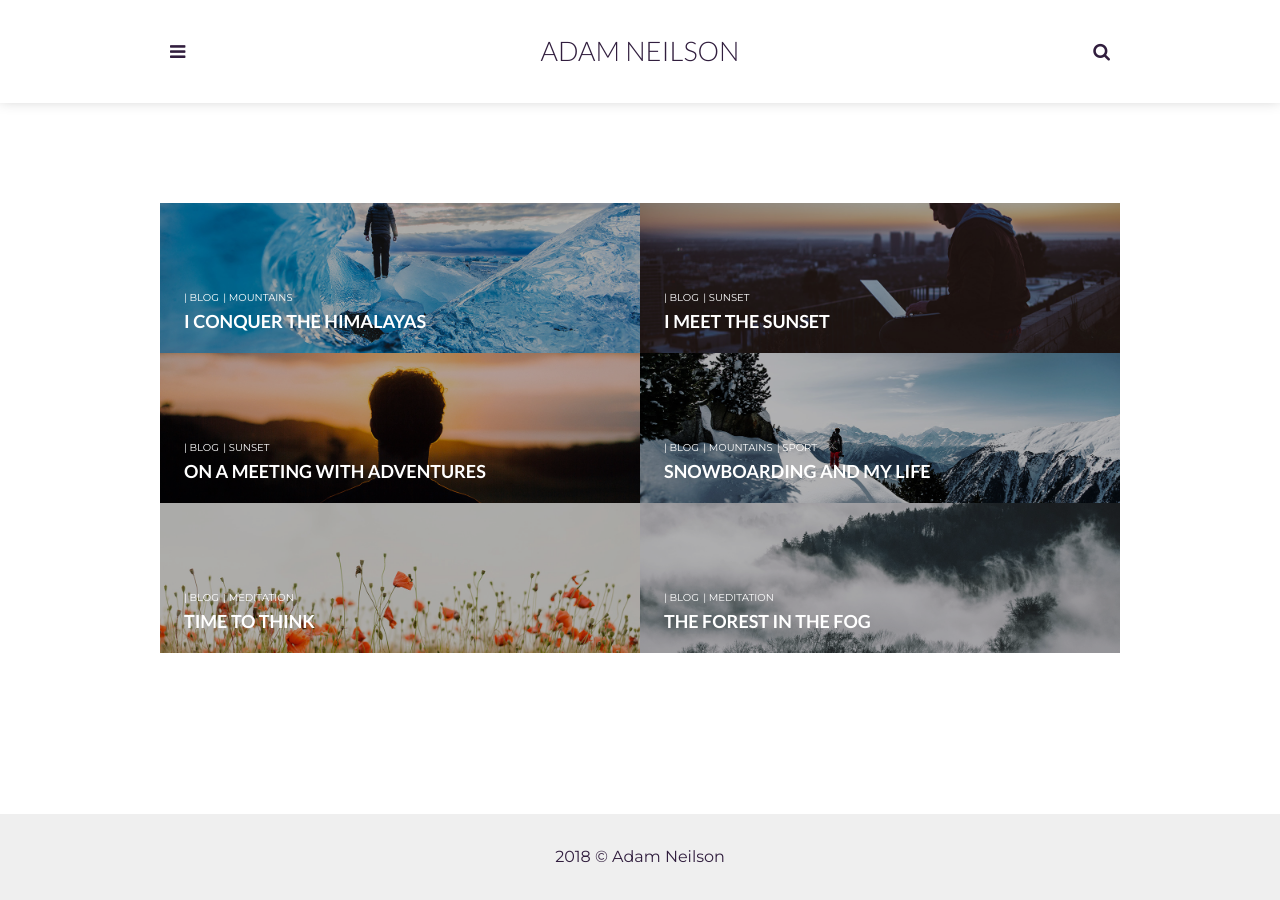
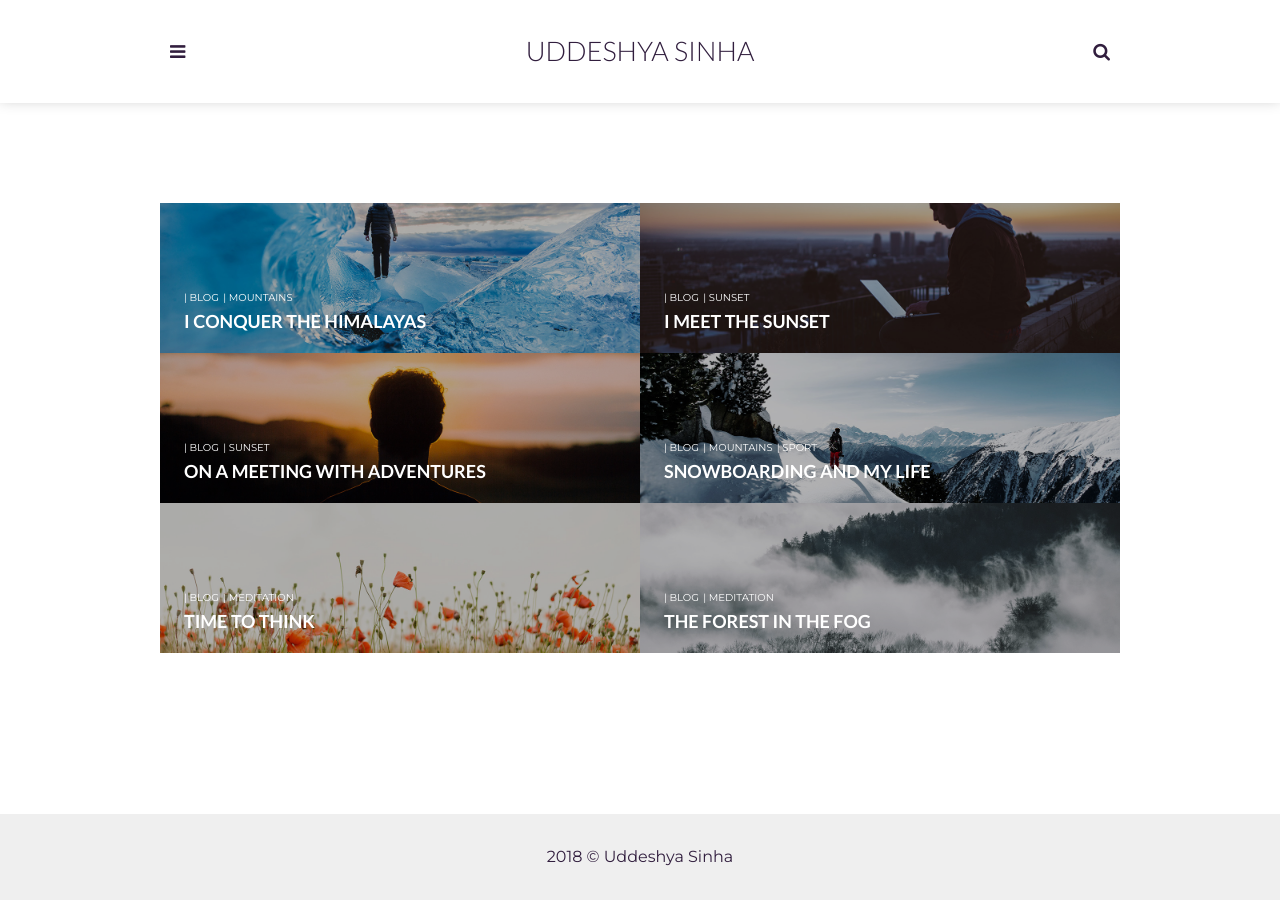
Before and after one commit to SinhaUddeshya/sinhauddeshya.github.io, a Jekyll site: the page built from index.html, in a window 1280 px wide. Built offline with Jekyll 4.4.1, drawn with Linux system fonts in a browser that asks for light colours; the list of posts is cut into pages by our own code.

Commit message:
Changed some basic information about myself

```diff
--- a/_config.yml
+++ b/_config.yml
@@ -1,4 +1,4 @@
-title: My personal blog - Adam Neilson
+title: Portfolio- Uddeshya Sinha
 email: your-email@domain.com
 description: > # this means to ignore newlines until "baseurl:"
   Write an awesome description for your new site here. You can edit this
@@ -9,7 +9,7 @@ baseurl: "/sinhauddeshya.github.io" # the subpath of your site, e.g. /blog
 url: "" # the base hostname & protocol for your site, e.g. http://example.com
 
 # Author settings
-author: Adam Neilson # add your name
+author: Uddeshya Sinha # add your name
 author-pic: adam-face.jpg
 about-author: My name is Adam Neilson. I’m a full-time adventure travel blogger and photographer who’s been exploring the world for over 2 years.
 
```
